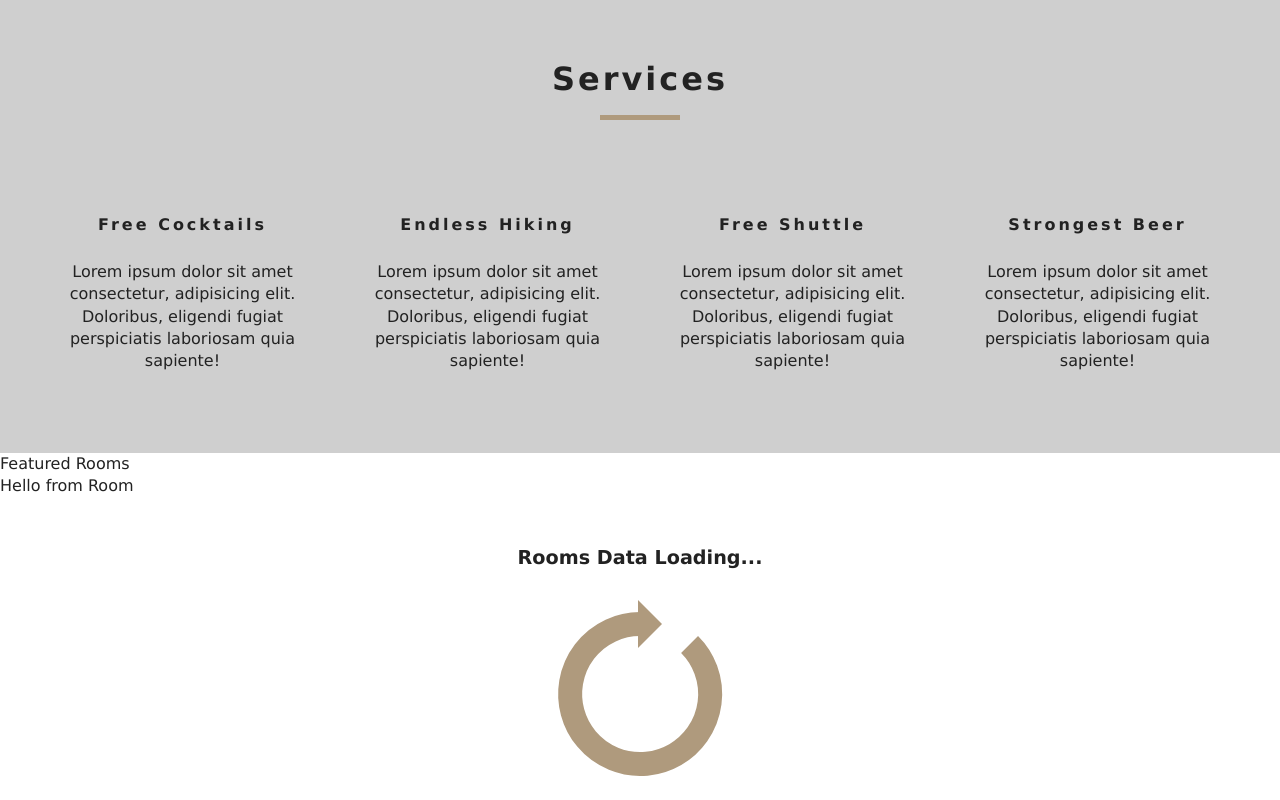
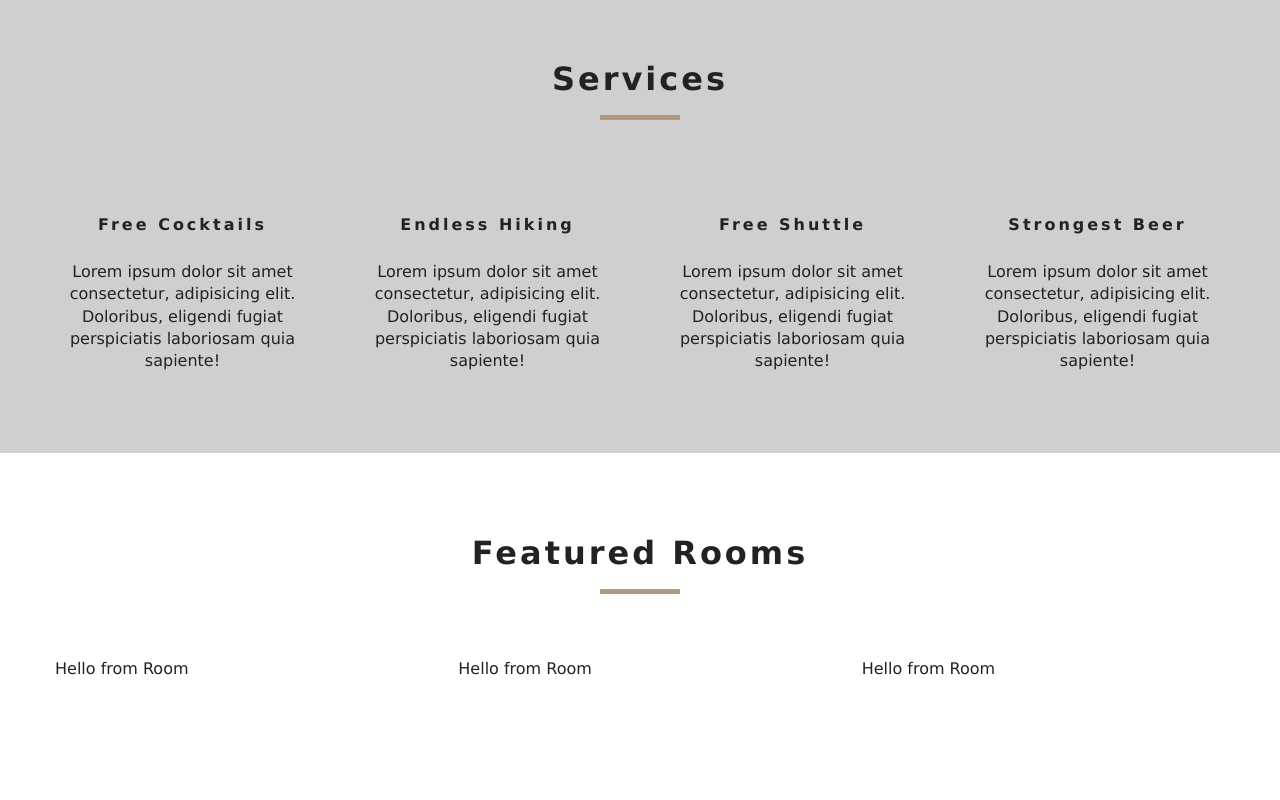
Before and after one commit to imjoymhnt/React-Beach-Resort, a React (Create React App) app: page / in a window 1280 px wide. Shown: the part 821-1621 px from the top of the page. After the commit the page ends 1581 px from the top, so only its background shows below. Built offline with nearby package versions, Linux system fonts and the light colour scheme.

Commit message:
Added conditon based rendering of loading component and room component

```diff
--- a/src/components/FeaturedRooms.js
+++ b/src/components/FeaturedRooms.js
@@ -2,18 +2,22 @@ import React, { Component } from "react";
 import { RoomContext } from "../context";
 import Loading from "./Loading";
 import Room from "./Room";
+import Title from "./Title";
 
 export default class FeaturedRooms extends Component {
   static contextType = RoomContext;
   render() {
-    const { featuredRooms: rooms } = this.context;
-    console.log(rooms);
+    let { loading, featuredRooms: rooms } = this.context;
+    rooms = rooms.map((room) => {
+      return <Room key={room.id} room={room} />;
+    });
     return (
-      <div>
-        Featured Rooms
-        <Room />
-        <Loading />
-      </div>
+      <section className="featured-rooms">
+        <Title title="featured rooms" />
+        <div className="featured-rooms-center">
+          {loading ? <Loading /> : rooms}
+        </div>
+      </section>
     );
   }
 }
```
Also changed, not shown: 1 other file (tests, documents, lock files or other folders).
